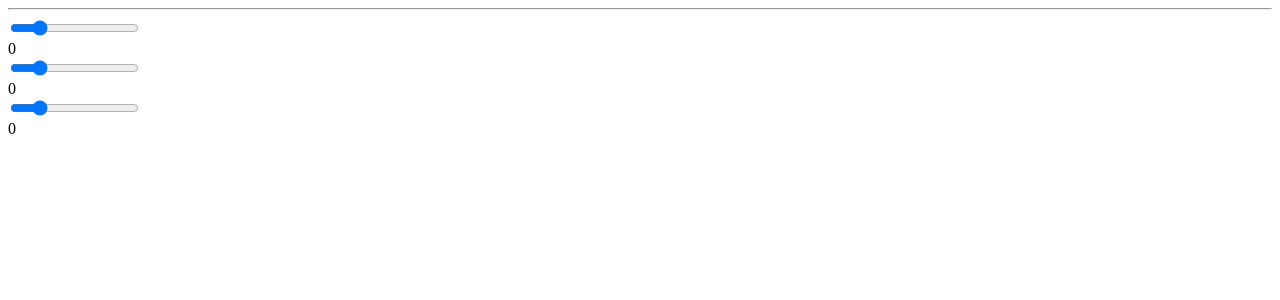
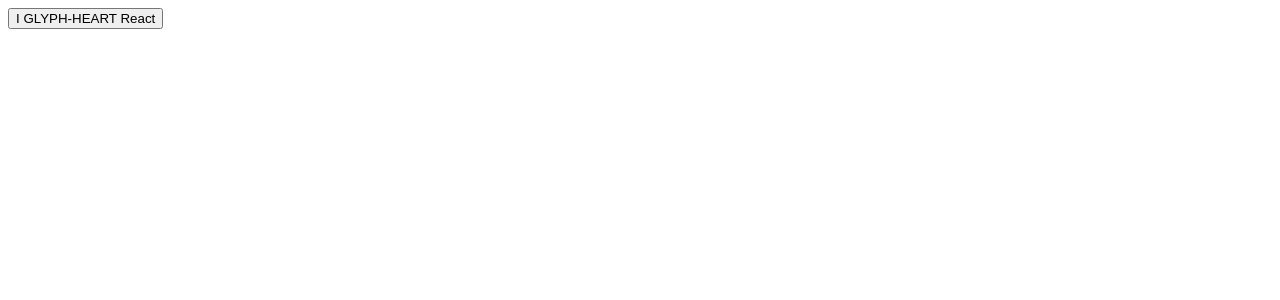
Before and after one commit to cliffordru/react-fundementals, a React app: page / in a window 1280 px wide. Shown: the top 300 px of the page. Built offline with nearby package versions, Linux system fonts and the light colour scheme.

Commit message:
Access child properties; A little confused as to the parent/child relationship

```diff
--- a/App.js
+++ b/App.js
@@ -1,6 +1,33 @@
 
 import React from 'react';
 import ReactDOM from 'react-dom';
+
+// Access child properties - angular transclusion
+class App extends React.Component{
+	render(){
+		return (
+			<Button>I <Heart/> React</Button>
+		)
+	}
+}
+
+class Button extends React.Component{
+	render(){
+		return <button>{this.props.children}</button>
+	}
+}
+
+const Heart = () => <span className="glyphicon glyphicon-heart">
+GLYPH-HEART</span>
+
+ReactDOM.render(
+	<App />,
+	document.getElementById('app')
+);
+
+//export default App
+
+/*  PREVIOUS STUFF...
 
 //Owner Ownee relationship
 class App extends React.Component{
@@ -58,9 +85,10 @@
 	document.getElementById('app')
 );
 
-//export default App
 
-/*  PREVIOUS STUFF...
+
+
+
 
 import React from 'react';
 import ReactDOM from 'react-dom';
```
